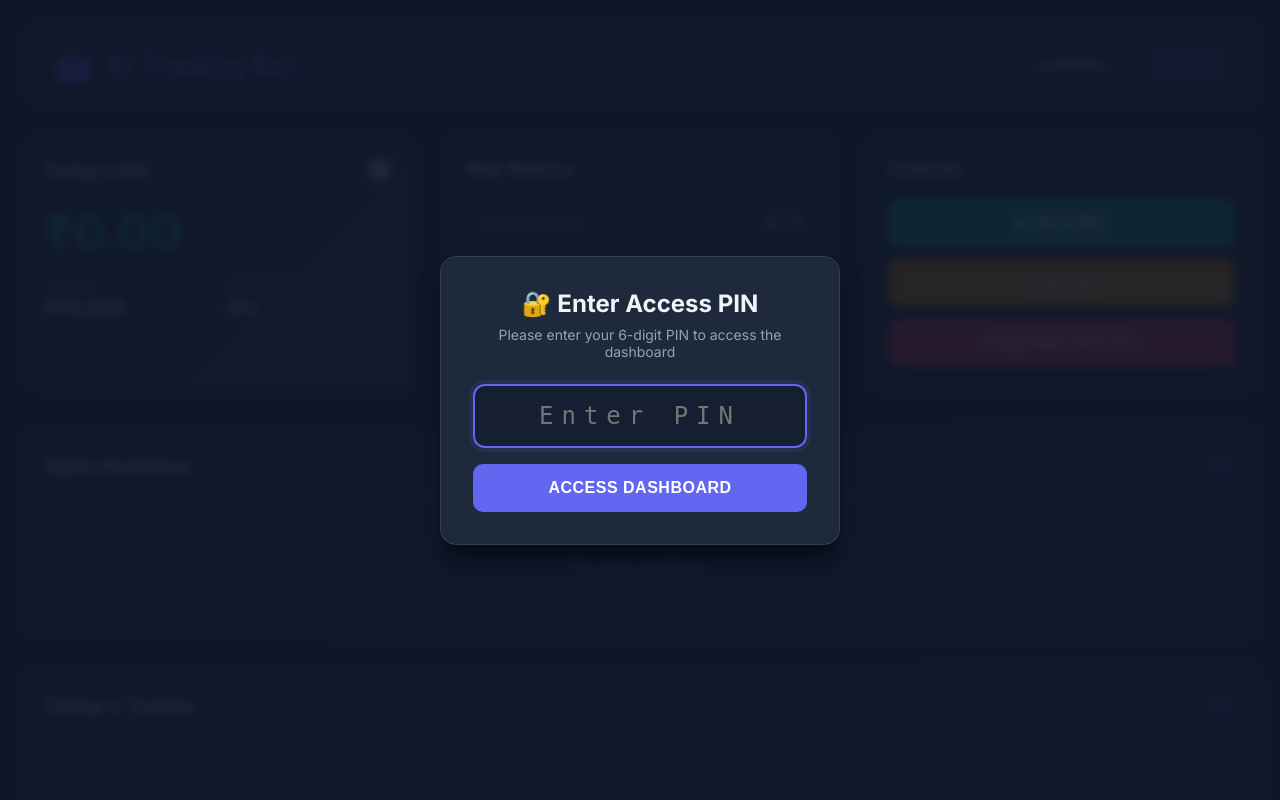
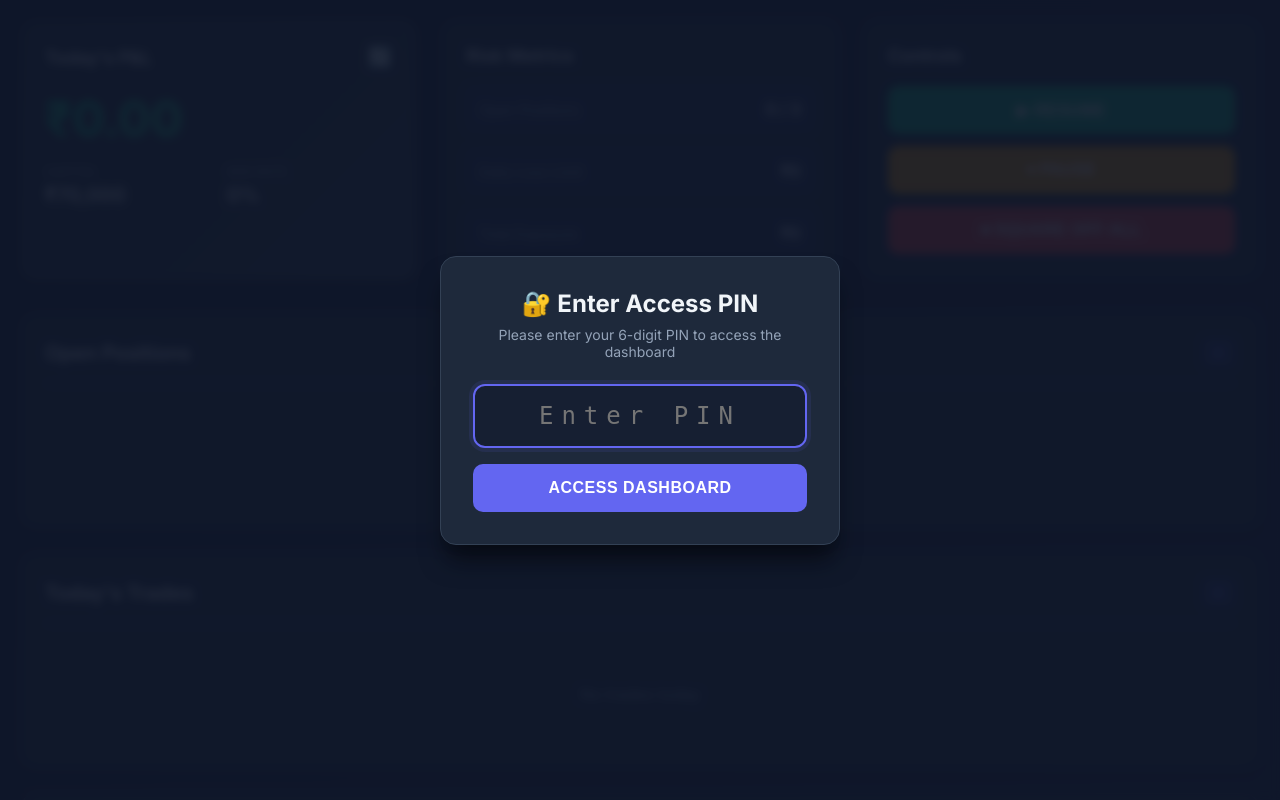
Before and after one commit to PrabakaranKathappan/ai-trading-bot, a Flask app: page / in a window 1280 px wide. Run offline with Flask 3, Linux system fonts and the light colour scheme.

Commit message:
Update header to verify deployment

```diff
--- a/templates/index.html
+++ b/templates/index.html
@@ -15,21 +15,6 @@
     <link rel="stylesheet" href="{{ url_for('static', filename='style.css') }}">
     <link href="https://fonts.googleapis.com/css2?family=Inter:wght@300;400;500;600;700&display=swap" rel="stylesheet">
 </head>
-
-<body>
-    <div class="container">
-        <!-- Header -->
-        <header class="header">
-            <div class="header-content">
-                <h1 class="logo">
-                    <span class="logo-icon">🤖</span>
-                    AI Trading Bot
-                </h1>
-                <div class="header-status">
-                    <span class="status-badge" id="botStatus">Loading...</span>
-                    <span class="mode-badge" id="tradingMode">PAPER</span>
-                </div>
-            </div>
 </header>
 
 <!-- Dashboard Grid -->
```
Lines whose indentation alone changed are shown as unchanged.
